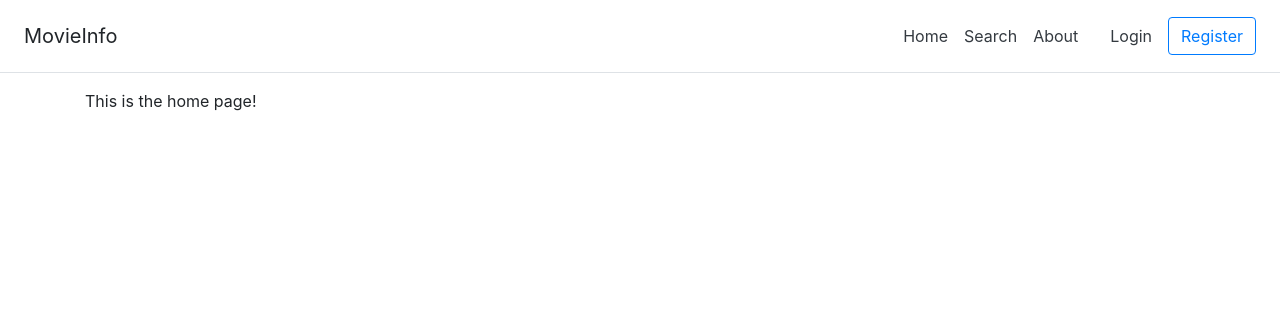
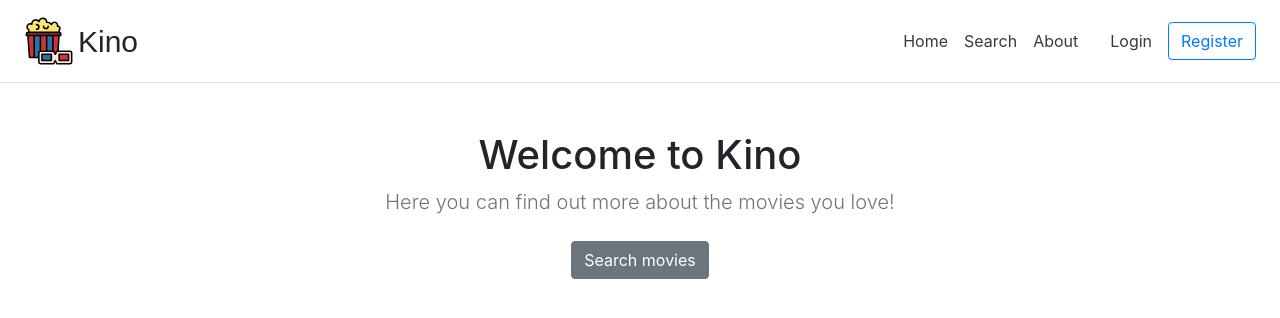
Before and after one commit to w3slley/kino, a React (Create React App) app in the folder frontend/: page / in a window 1280 px wide. Shown: the top 318 px of the page. Built offline with nearby package versions, Linux system fonts and the light colour scheme.

Commit message:
Added logo and new name to navbar and implemented basic home page at '/'

```diff
--- a/frontend/src/components/Navbar.js
+++ b/frontend/src/components/Navbar.js
@@ -7,7 +7,8 @@ class Navbar extends Component {
     return (
       <>
       <div className="d-flex flex-column flex-md-row align-items-center p-3 px-md-4 mb-3 bg-white border-bottom box-shadow ">
-        <h5 className="my-0 mr-md-auto font-weight-normal">MovieInfo</h5>
+        <img style={{width: 50}} alt="" src="/images/logo.svg"></img>
+        <p style={{fontFamily:'sans-serif', fontSize:30}} className="ml-1 my-0 mr-md-auto font-weight-normal">Kino</p>
         <nav className="my-2 my-md-0 mr-md-3 ">
           <Link className='p-2 text-dark' to='/'>Home</Link>
           <Link className='p-2 text-dark' to='/search'>Search</Link>
--- a/frontend/src/components/Welcome.js
+++ b/frontend/src/components/Welcome.js
@@ -1,12 +1,19 @@
 import {Component} from 'react';
+import {Link} from 'react-router-dom';
 
 class Welcome extends Component {
   state = {  }
   render() {
     return (
-      <div className='container'>
-        <p>This is the home page!</p>
-      </div>
+      <section className="mt-5 text-center">
+        <div className="container">
+          <h1 className="jumbotron-heading">Welcome to Kino</h1>
+          <p className="lead text-muted">Here you can find out more about the movies you love!</p>
+          <p>
+            <Link to="/search" className="btn btn-secondary my-2">Search movies</Link>
+          </p>
+        </div>
+      </section>
     );
   }
 }
--- a/frontend/src/components/movieContainer/MovieContainer.js
+++ b/frontend/src/components/movieContainer/MovieContainer.js
@@ -67,7 +67,7 @@ class Movie extends Component {
           <Trailer youtubeId={this.state.movieData.YoutubeId} />
           <a target='_blank' rel="noreferrer" href={`https://imdb.com/title/${this.state.movieData.imdbID}`}>View on IMDB</a>
           <br />
-          <button onClick={()=>this.goBack()}>Go back</button>
+          <button class="btn btn-outline-secundary" onClick={()=>this.goBack()}>Go back</button>
         </div>
         :
         <p>{this.state.errors}</p>
```
Also changed, not shown: frontend/public/images/logo.svg (added).
